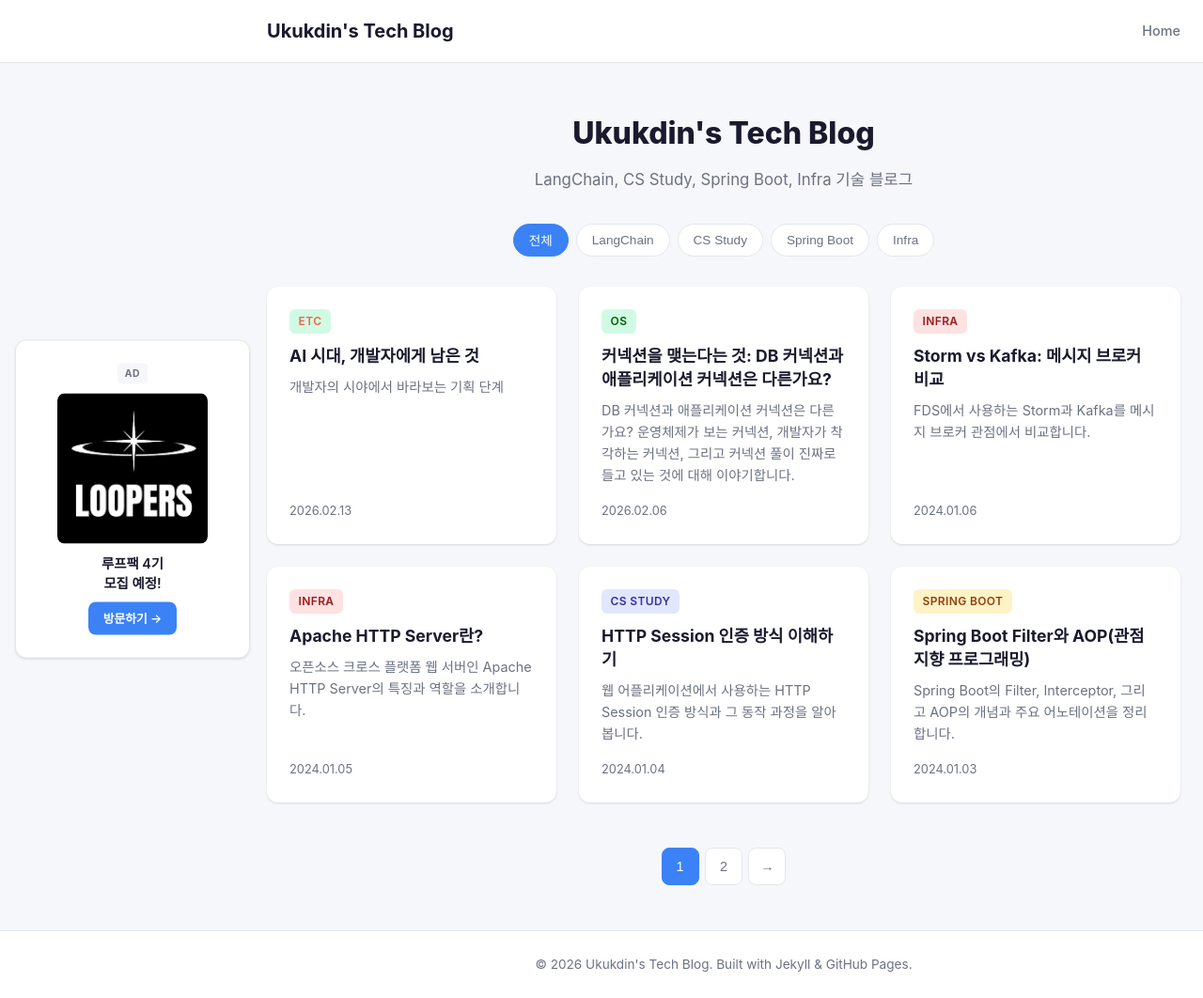
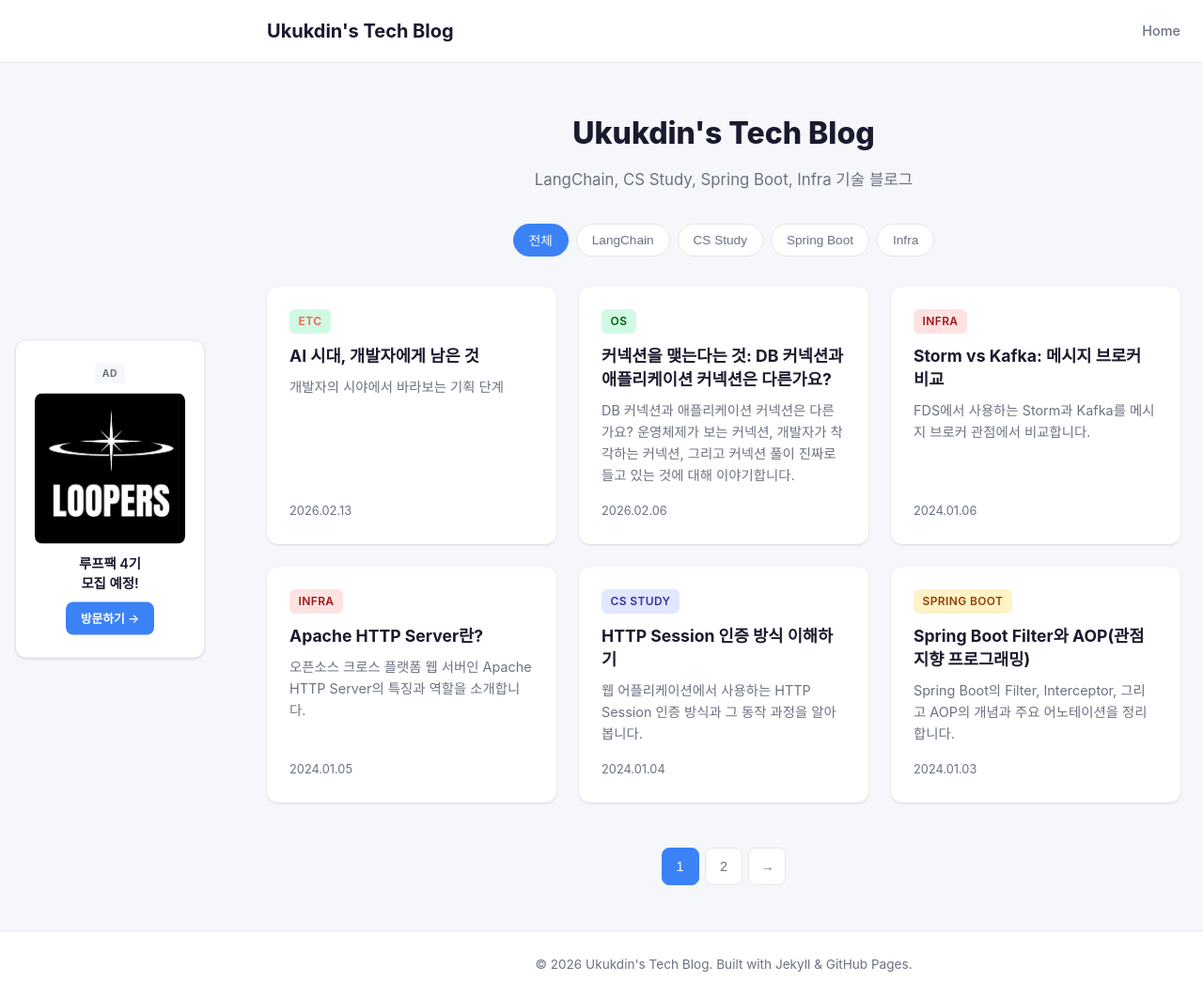
Before and after one commit to ukukdin/ukukdin.github.io, a Jekyll site: the page built from index.html, in a window 1280 px wide and 1062 px high. Shown: the whole window at 94% size. Built offline with Jekyll 4.4.1, drawn with Linux system fonts in a browser that asks for light colours.

```diff
--- a/assets/css/main.css
+++ b/assets/css/main.css
@@ -26,7 +26,7 @@
   top: 50%;
   transform: translateY(-50%);
   z-index: 90;
-  width: 250px;
+  width: auto;
 }
 
 .ad-banner__link {
```
